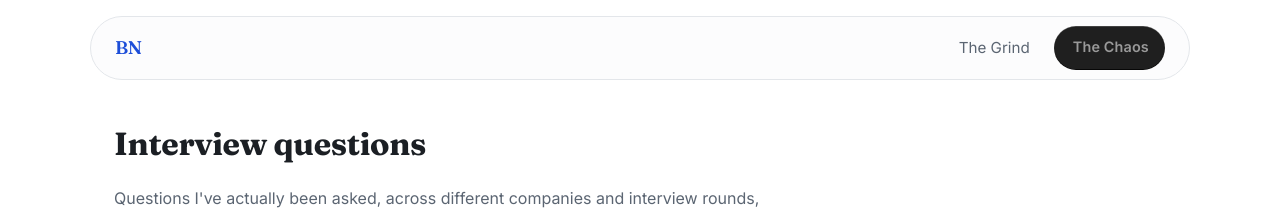
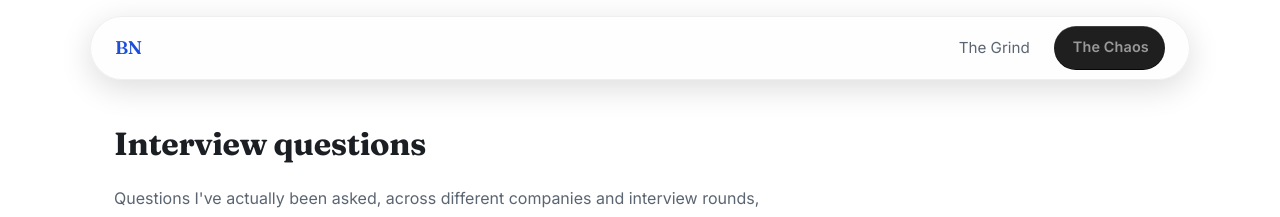
Before and after one commit to 1mcreative/personal-site, a Jekyll site: the page built from questions/index.html, in a window 1280 px wide. Shown: the top 217 px of the page. Built offline with Jekyll 4.4.1, drawn with Linux system fonts in a browser that asks for light colours.

```diff
--- a/assets/css/tokens.css
+++ b/assets/css/tokens.css
@@ -124,12 +124,16 @@ main#main,
    this treatment first. Position/shape/blur are generic; the actual color
    comes from each theme's own --surface/--border custom properties
    (already defined per theme for other components), so no per-theme
-   override is needed here. Blue/navy-tinted glass (color-mix on --surface)
-   rather than a flat neutral rgba, at 32% so it reads as clearly
-   see-through — past this project's own established 45% baseline (the
-   contact modal/cards) since /life/'s own nav was deliberately pushed more
-   transparent than that. Blur compensates (24px + saturate) so text over a
-   busy background underneath stays readable. */
+   override is needed here.
+   Pushed more transparent still (32%→16%) plus a stronger blur/saturate,
+   per direct "more transparent, more like glass" feedback. The actual
+   "liquid glass" read — real iOS glass controls, not just a blurred tint —
+   comes from the box-shadow stack, not the background: an inset bright
+   line along the top edge (light catching the rim, the signature iOS
+   highlight) and a faint all-around inset edge, both in white regardless
+   of theme (this is how iOS does it on dark glass too, not just light),
+   plus a soft outer shadow so the pill reads as a lifted, lensed surface
+   rather than a flat tinted rectangle. */
 .site-header,
 .lab-header {
   position: fixed;
@@ -139,11 +143,15 @@ main#main,
   z-index: 90;
   width: calc(100% - var(--space-3) * 2);
   max-width: var(--max-width);
-  border: 1px solid var(--border);
+  border: 1px solid color-mix(in srgb, var(--border) 65%, transparent);
   border-radius: 999px;
-  background: color-mix(in srgb, var(--surface) 32%, transparent);
-  backdrop-filter: blur(24px) saturate(150%);
-  -webkit-backdrop-filter: blur(24px) saturate(150%);
+  background: color-mix(in srgb, var(--surface) 16%, transparent);
+  box-shadow:
+    inset 0 1px 0 color-mix(in srgb, white 45%, transparent),
+    inset 0 0 0 1px color-mix(in srgb, white 10%, transparent),
+    0 8px 32px color-mix(in srgb, black 14%, transparent);
+  backdrop-filter: blur(28px) saturate(180%);
+  -webkit-backdrop-filter: blur(28px) saturate(180%);
   transition: transform 0.3s var(--ease);
 }
 
--- a/assets/js/nav-autohide.js
+++ b/assets/js/nav-autohide.js
@@ -7,21 +7,33 @@
 // and listening on both window and body costs nothing since only the one
 // that's the real scroll container ever fires. A small threshold (4px)
 // ignores sub-pixel rounding noise rather than actual scroll intent.
+//
+// MIN_HIDE: real bug, caught live on /life/ — its scroll-snap resting
+// position for the very first section isn't literally 0, it settles a few
+// px off-zero once fonts/canvas/images finish loading, and that alone
+// (never an actual user gesture) was enough to cross THRESHOLD and hide
+// the nav before the visitor had scrolled at all. Never hiding within the
+// first MIN_HIDE px is both the fix and standard practice for this
+// pattern — the nav should never disappear while still essentially at
+// the top of the page.
 (function () {
   var header = document.querySelector(".site-header, .lab-header");
   if (!header) return;
 
   var THRESHOLD = 4;
+  var MIN_HIDE = 80;
 
   function scrollTop() {
-    return window.scrollY || document.documentElement.scrollTop || document.body.scrollTop || 0;
+    return Math.max(0, window.scrollY || document.documentElement.scrollTop || document.body.scrollTop || 0);
   }
 
   var lastScrollTop = scrollTop();
 
   function onScroll() {
     var current = scrollTop();
-    if (current > lastScrollTop + THRESHOLD) {
+    if (current <= MIN_HIDE) {
+      header.classList.remove("is-nav-hidden");
+    } else if (current > lastScrollTop + THRESHOLD) {
       header.classList.add("is-nav-hidden");
     } else if (current < lastScrollTop - THRESHOLD) {
       header.classList.remove("is-nav-hidden");
```
